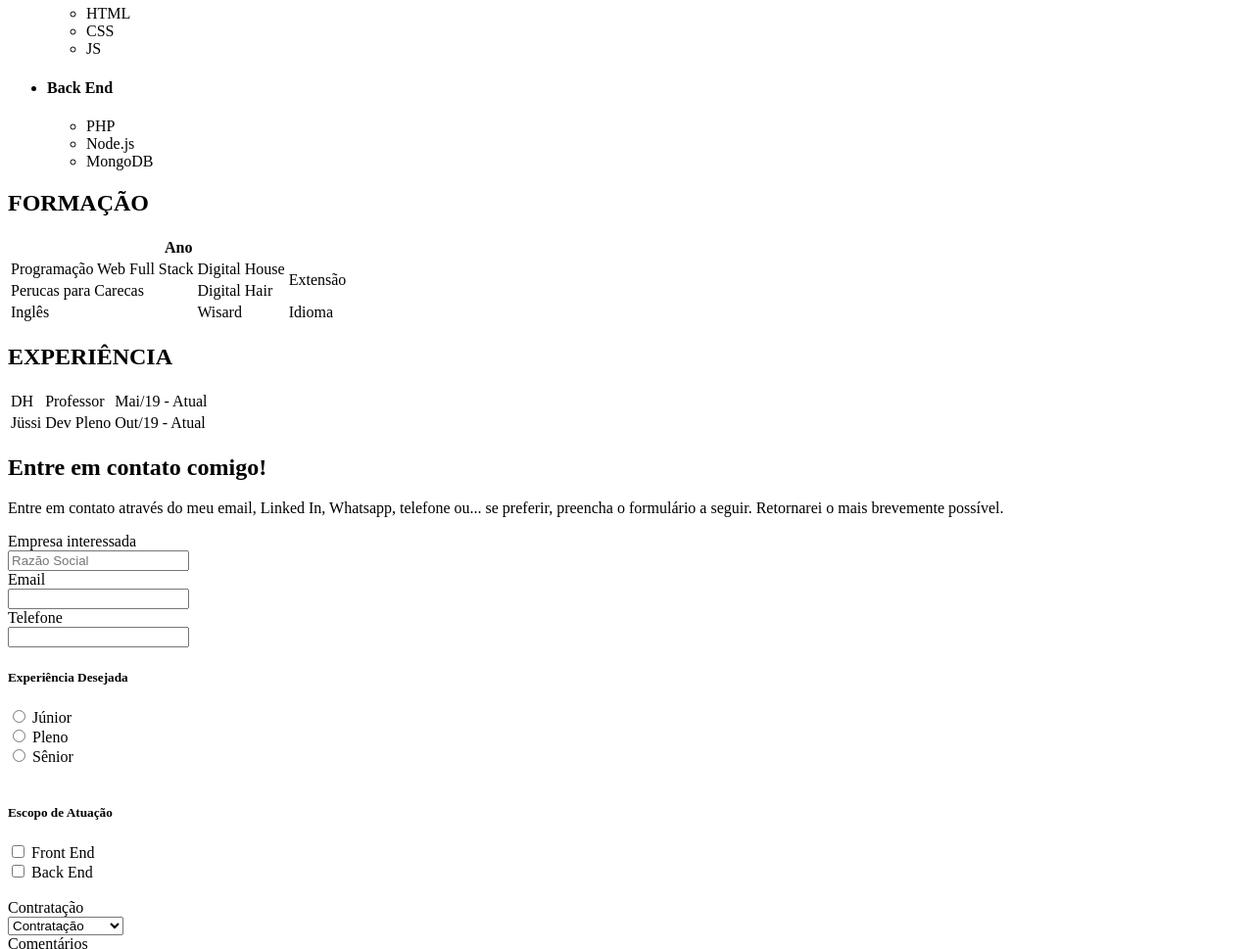
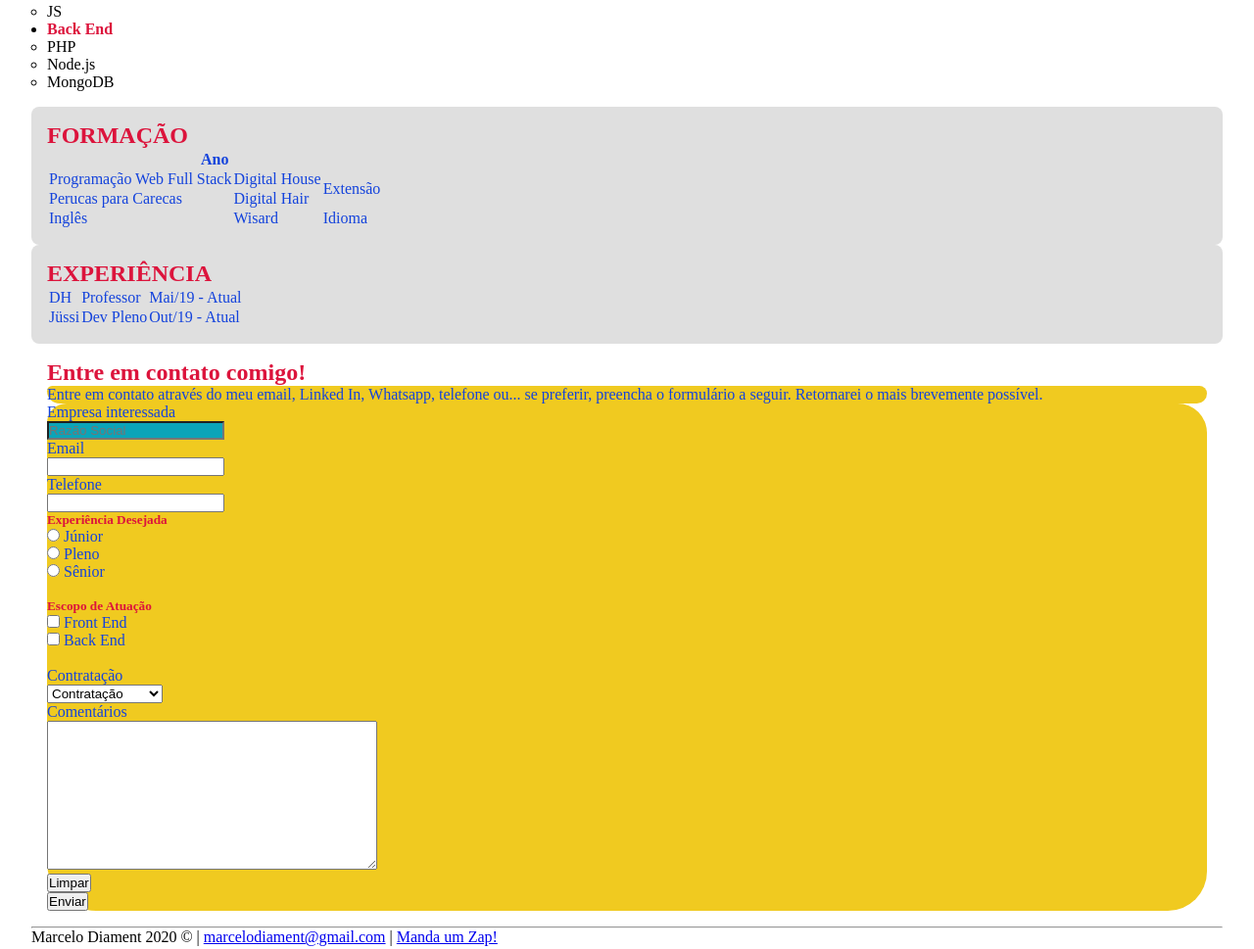
Before and after one commit to Marcelo-Diament/tn09-02-html-e-css, a plain HTML site: page index.html in a window 1280 px wide. Shown: the part 584-1553 px from the top of the page at 98% size. Drawn offline with Linux system fonts and the light colour scheme.

Commit message:
aplicando estilo inicial

```diff
--- /dev/null
+++ b/assets/css/style.css
@@ -0,0 +1,43 @@
+/* RESETS */
+* {
+  margin: 0;
+  padding: 0;
+  box-sizing: border-box;
+}
+body {
+  padding: 32px;
+}
+h1,
+h2,
+h3,
+h4,
+h5,
+h6 {
+  color: crimson;
+}
+section {
+  /* border: 1px solid #808080; */
+  border-radius: 40px;
+  padding: 16px;
+}
+section.destaque {
+  background-color: #dfdfdf;
+  border-radius: 8px;
+}
+section .destaque {
+  background-color: #f0ca20;
+  border-radius: 20px 30px 40px 50px;
+}
+.destaque {
+  color: #1443dc;
+}
+#empresaInteressada {
+  background-color: rgb(11, 164, 184);
+}
+[data-func*="foto"] {
+  border-radius: 50%;
+  transition: all 0.8s ease-in-out;
+}
+[data-func*="foto"]:hover {
+  transform: rotate(180deg);
+}
--- a/index.html
+++ b/index.html
@@ -1,14 +1,18 @@
 <!DOCTYPE html>
 <html lang="pt">
+
+
 
 <head>
     <meta charset="UTF-8">
     <meta name="viewport" content="width=device-width, initial-scale=1.0">
     <title>Dev Jr Portfolio</title>
+    <link rel="stylesheet" href="./assets/css/style.css">
 </head>
 
 <body>
     <header>
+        <img data-func="minha foto" src="./assets/img/euzinho.jpg" alt="Foto do candidato mais promissor que vc vai encontrar, acredite no que eu digo" width="96px" height="96px">
         <h1>Programador Web Junior</h1>
         <ul type="none">
             <li>Marcelo Diament</li>
@@ -16,16 +20,20 @@
                 <a href="tel:+5511976052723">+55 11 97605 2723</a>
             </li>
             <li>
-                <a href="https://wa.me/+5511976052723?text=%E2%9D%A4%20Ol%C3%A1,%0D%0A%0D%0AAcessei%20o%20site%20agilmindset%20e%20gostaria%20de%20saber%20mais%20sobre%0D%0A" target="_blank" rel="noopener noreferrer">Manda um Zap!</a>
+                <a href="https://wa.me/+5511976052723?text=%E2%9D%A4%20Ol%C3%A1,%0D%0A%0D%0AAcessei%20o%20site%20agilmindset%20e%20gostaria%20de%20saber%20mais%20sobre%0D%0A"
+                    target="_blank" rel="noopener noreferrer">Manda um Zap!</a>
             </li>
             <li>
-                <a href="mailto:marcelodiament@gmail.com?subject=Vaga%20de%20Programador%20Jr&body=Olá,%20gostei%20do%20seu%20perfil!">marcelodiament@gmail.com</a>
+                <a
+                    href="mailto:marcelodiament@gmail.com?subject=Vaga%20de%20Programador%20Jr&body=Olá,%20gostei%20do%20seu%20perfil!">marcelodiament@gmail.com</a>
             </li>
             <li>
-                <a href="https://github.com/Marcelo-Diament" target="_blank" rel="noopener noreferrer">github.com/Marcelo-Diament</a>
+                <a href="https://github.com/Marcelo-Diament" target="_blank"
+                    rel="noopener noreferrer">github.com/Marcelo-Diament</a>
             </li>
             <li>
-                <a href="https://linkedin.com/in/marcelodiament" target="_blank" rel="noopener noreferrer">linkedin.com/in/marcelodiament</a>
+                <a href="https://linkedin.com/in/marcelodiament" target="_blank"
+                    rel="noopener noreferrer">linkedin.com/in/marcelodiament</a>
             </li>
         </ul>
     </header>
@@ -33,7 +41,9 @@
     <main>
         <section>
             <h2>SOBRE</h2>
-            <p><b>QUERO SER DEV!!!</b> Lorem ipsum, dolor sit amet consectetur adipisicing elit. Voluptatum aperiam molestias atque consequuntur, earum quos quaerat qui tempore enim iusto quia illo dolorum dolore neque nesciunt. Dignissimos corrupti quam officiis?</p>
+            <p><b>QUERO SER DEV!!!</b> Lorem ipsum, dolor sit amet consectetur adipisicing elit. Voluptatum aperiam
+                molestias atque consequuntur, earum quos quaerat qui tempore enim iusto quia illo dolorum dolore neque
+                nesciunt. Dignissimos corrupti quam officiis?</p>
         </section>
         <section>
             <h2>SKILLS</h2>
@@ -64,7 +74,7 @@
                 </li>
             </ul>
         </section>
-        <section>
+        <section class="destaque">
             <h2>FORMAÇÃO</h2>
             <table>
                 <tr>
@@ -86,7 +96,7 @@
                 </tr>
             </table>
         </section>
-        <section>
+        <section class="destaque">
             <h2>EXPERIÊNCIA</h2>
             <table>
                 <tr>
@@ -103,9 +113,10 @@
         </section>
         <section>
             <h2>Entre em contato comigo!</h2>
-            <p>Entre em contato através do meu email, Linked In, Whatsapp, telefone ou... se preferir, preencha o formulário a seguir. Retornarei o mais brevemente possível.</p>
+            <p class="destaque">Entre em contato através do meu email, Linked In, Whatsapp, telefone ou... se preferir, preencha o
+                formulário a seguir. Retornarei o mais brevemente possível.</p>
 
-            <form action="obrigado.html" method="get" enctype="multipart/form-data">
+            <form action="obrigado.html" method="get" enctype="multipart/form-data" class="destaque">
 
                 <label for="empresaInteressada">Empresa interessada</label><br>
                 <input type="text" id="empresaInteressada" name="empresa" placeholder="Razão Social"><br>
@@ -153,7 +164,10 @@
     </main>
     <hr>
     <footer>
-        <p>Marcelo Diament 2020 &copy; | <a href="mailto:marcelodiament@gmail.com?subject=Vaga%20de%20Programador%20Jr&body=Olá,%20gostei%20do%20seu%20perfil!">marcelodiament@gmail.com</a> | <a href="https://wa.me/+5511976052723?text=%E2%9D%A4%20Ol%C3%A1,%0D%0A%0D%0AAcessei%20o%20site%20agilmindset%20e%20gostaria%20de%20saber%20mais%20sobre%0D%0A" target="_blank" rel="noopener noreferrer" title="Enviar um zap">Manda um Zap!</a></p>
+        <p>Marcelo Diament 2020 &copy; | <a
+                href="mailto:marcelodiament@gmail.com?subject=Vaga%20de%20Programador%20Jr&body=Olá,%20gostei%20do%20seu%20perfil!">marcelodiament@gmail.com</a>
+            | <a href="https://wa.me/+5511976052723?text=%E2%9D%A4%20Ol%C3%A1,%0D%0A%0D%0AAcessei%20o%20site%20agilmindset%20e%20gostaria%20de%20saber%20mais%20sobre%0D%0A"
+                target="_blank" rel="noopener noreferrer" title="Enviar um zap">Manda um Zap!</a></p>
     </footer>
 </body>
 
```
Also changed, not shown: assets/img/euzinho.jpg (added).
